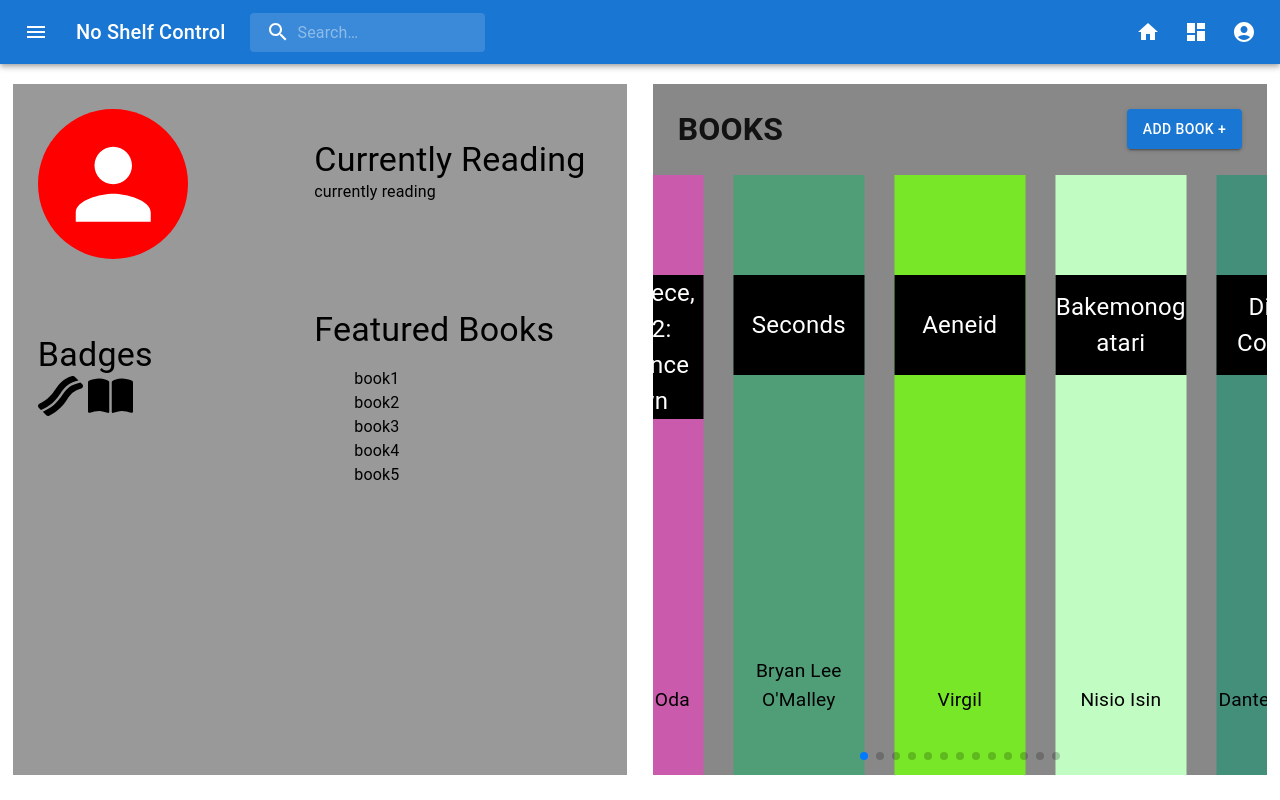
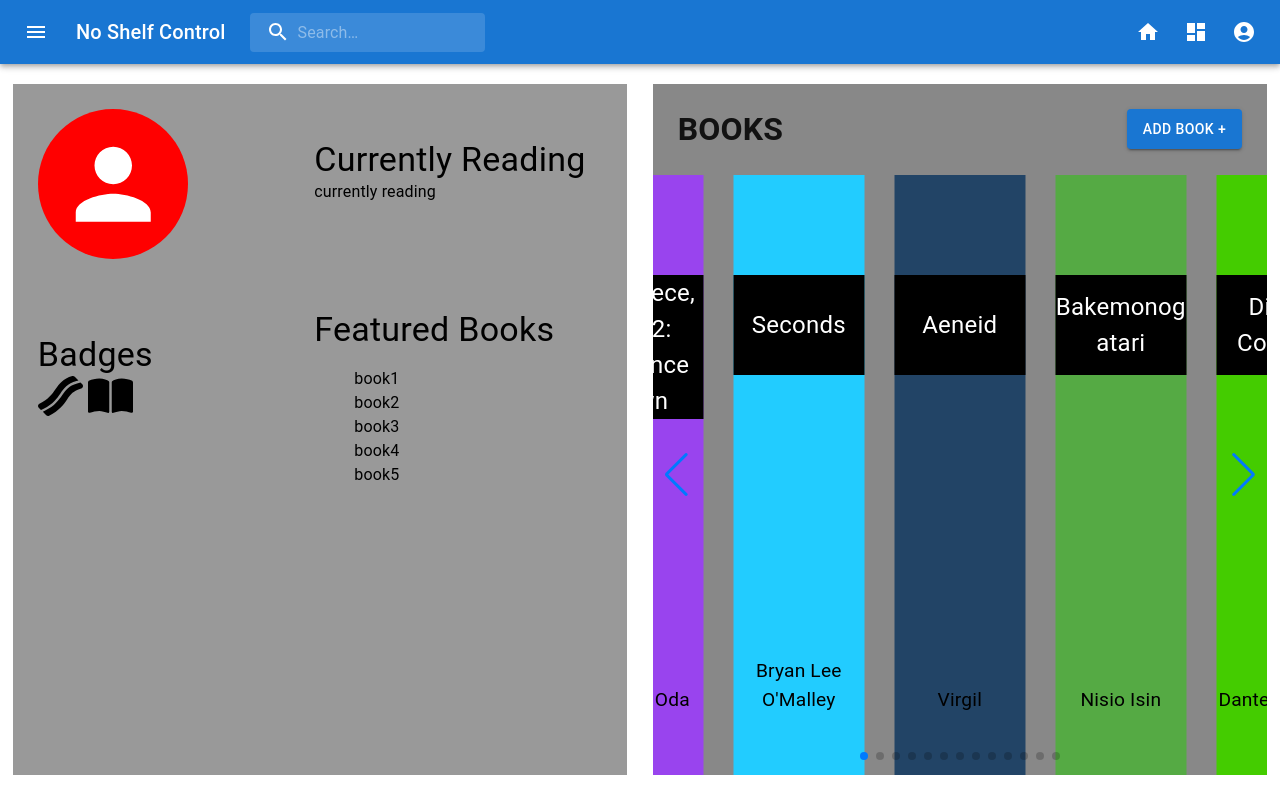
Before and after one commit to Nick-likes-Rust-and-Next/No-Shelf-Control, a React (Vite) app in the folder client/: page /dashboard in a window 1280 px wide. Shown: the top 800 px of the page. Built offline with nearby package versions, Linux system fonts and the light colour scheme.

Commit message:
updates shelf functionality

```diff
--- a/client/src/components/BookList/BookList.jsx
+++ b/client/src/components/BookList/BookList.jsx
@@ -3,7 +3,10 @@ import { Swiper, SwiperSlide } from "swiper/react";
 import "swiper/css";
 import "swiper/css/pagination";
 import "./booklist.scss";
-import { Pagination } from "swiper";
+import "swiper/css/navigation";
+import { Navigation, Pagination } from "swiper";
+import React from "react";
+import ExpandBook from "../ExpandBook/ExpandBook";
 
 let userBooks = [
     {
@@ -37,7 +40,7 @@ let userBooks = [
         image: "/images/content.jpg",
     },
     {
-        title: "hitchhiker's guide to the galaxy",
+        title: "Hitchhiker's guide to the galaxy",
         author: "Douglas Adams",
         image: "/images/content.jpg",
     },
@@ -78,13 +81,23 @@ let userBooks = [
 let sortedBooks = userBooks.sort((a, b) => a.title.localeCompare(b.title));
 
 function BookList() {
+    const [open, setOpen] = React.useState(false);
+    const [book, setBook] = React.useState({});
+    const handleOpen = () => setOpen(true);
+    const handleClose = () => setOpen(false);
+
+    let shelfSize = userBooks.length >= 8;
+
     return (
+        <Box>
+            <ExpandBook open={open} onClose={handleClose} book={book} />
             <Swiper
                 slidesPerView={4}
                 centeredSlides={true}
                 spaceBetween={30}
                 grabCursor={true}
-            loop={true}
+                navigation={true}
+                loop={shelfSize}
                 // these look wack but I could not get them to work otherwise ///////////////////////////
                 breakpoints={{
                     1: {
@@ -101,41 +114,49 @@ function BookList() {
                     },
                     1200: {
                         slidesPerView: 4,
-                }
+                    },
                 }}
                 pagination={{
-                clickable: false,
+                    clickable: true,
                 }}
-            modules={[Pagination]}
+                modules={[Pagination, Navigation]}
                 className="mySwiper"
             >
-            {sortedBooks.map((book) => {
+                {sortedBooks.map((each) => {
                     // This will probably be placed elsewhere so each book doesnt change its color on every reload ///////////////
-                let x = Math.floor(Math.random() * 256);
-                let y = Math.floor(Math.random() * 256);
-                let z = Math.floor(Math.random() * 256);
-                let bgColor = "rgb(" + x + "," + y + "," + z + ")";
+                    // convert string to number so its the seed for math.random /////////////////
+                    let theSlab = 0;
+                    let titleArray = each.title.split(" ").join("").split("");
+                    titleArray.forEach((each) => {
+                        theSlab += each.charCodeAt(0);
+                    });
+                    let bgColor = "#" + theSlab.toString(16);
                     return (
                         // should probably be tweaked to look a little nicer ////////////////////////////
                         // clean up css ////////////////////////////////////////////////////////////////
                         <SwiperSlide
-                        key={book.title}
+                            key={each.title}
                             style={{ background: bgColor }}
+                            onClick={() => {
+                                handleOpen();
+                                setBook(each);
+                            }}
                         >
                             <Box className="bookBox">
                                 <Typography className="bookTitle">
-                                {book.title}
+                                    {each.title}
                                 </Typography>
                             </Box>
                             <Box className="authorBox">
                                 <Typography className="bookAuthor">
-                                {book.author}
+                                    {each.author}
                                 </Typography>
                             </Box>
                         </SwiperSlide>
                     );
                 })}
             </Swiper>
+        </Box>
     );
 }
 
--- /dev/null
+++ b/client/src/components/ExpandBook/ExpandBook.jsx
@@ -0,0 +1,49 @@
+import React from "react";
+import Backdrop from "@mui/material/Backdrop";
+import Box from "@mui/material/Box";
+import Modal from "@mui/material/Modal";
+import Fade from "@mui/material/Fade";
+
+const books = [];
+
+const style = {
+    position: "absolute",
+    top: "50%",
+    left: "50%",
+    transform: "translate(-50%, -50%)",
+    width: 400,
+    bgcolor: "background.paper",
+    border: "2px solid #000",
+    boxShadow: 24,
+    p: 4,
+};
+
+function ExpandBook({ open, onClose, book }) {
+    return (
+        <div>
+            <Modal
+                aria-labelledby="transition-modal-title"
+                aria-describedby="transition-modal-description"
+                open={open}
+                onClose={onClose}
+                closeAfterTransition
+                slots={{ backdrop: Backdrop }}
+                slotProps={{
+                    backdrop: {
+                        timeout: 500,
+                    },
+                }}
+            >
+                {/* style this shit deadass */}
+                <Fade in={open}>
+                    <Box sx={style}>
+                        {book.title}
+                        <img src={book.image} />
+                    </Box>
+                </Fade>
+            </Modal>
+        </div>
+    );
+}
+
+export default ExpandBook;
--- a/client/src/pages/dashboard/dashboard.scss
+++ b/client/src/pages/dashboard/dashboard.scss
@@ -49,6 +49,7 @@
         .heading {
             display: flex;
             justify-content: space-between;
+            user-select: none;
         }
 
         .bookButton {
```
Lines whose indentation alone changed are shown as unchanged.
